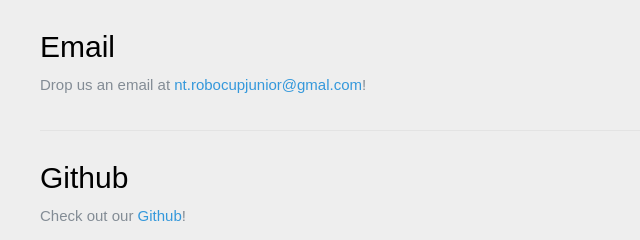
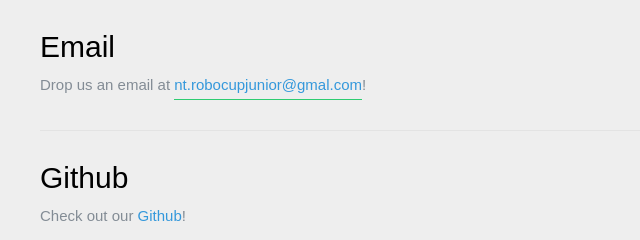
Before and after one commit to nt-rcj/contact, a plain HTML site: page index.html in a window 1280 px wide. In both pictures the pointer is over the link "nt.robocupjunior@gmal.com". Shown: the part 412-652 px from the top of the page, 0-640 px from the left. Drawn offline with nearby package versions, Linux system fonts and the light colour scheme; a script that the page names is missing.

Commit message:
Update contact.css

```diff
--- a/css/contact.css
+++ b/css/contact.css
@@ -96,6 +96,6 @@
    background-color: #2ecc71;
    transition: .3s;
  }
- a:hover::after {
+ #main a:hover::after {
    width: 100%;
  }
```
